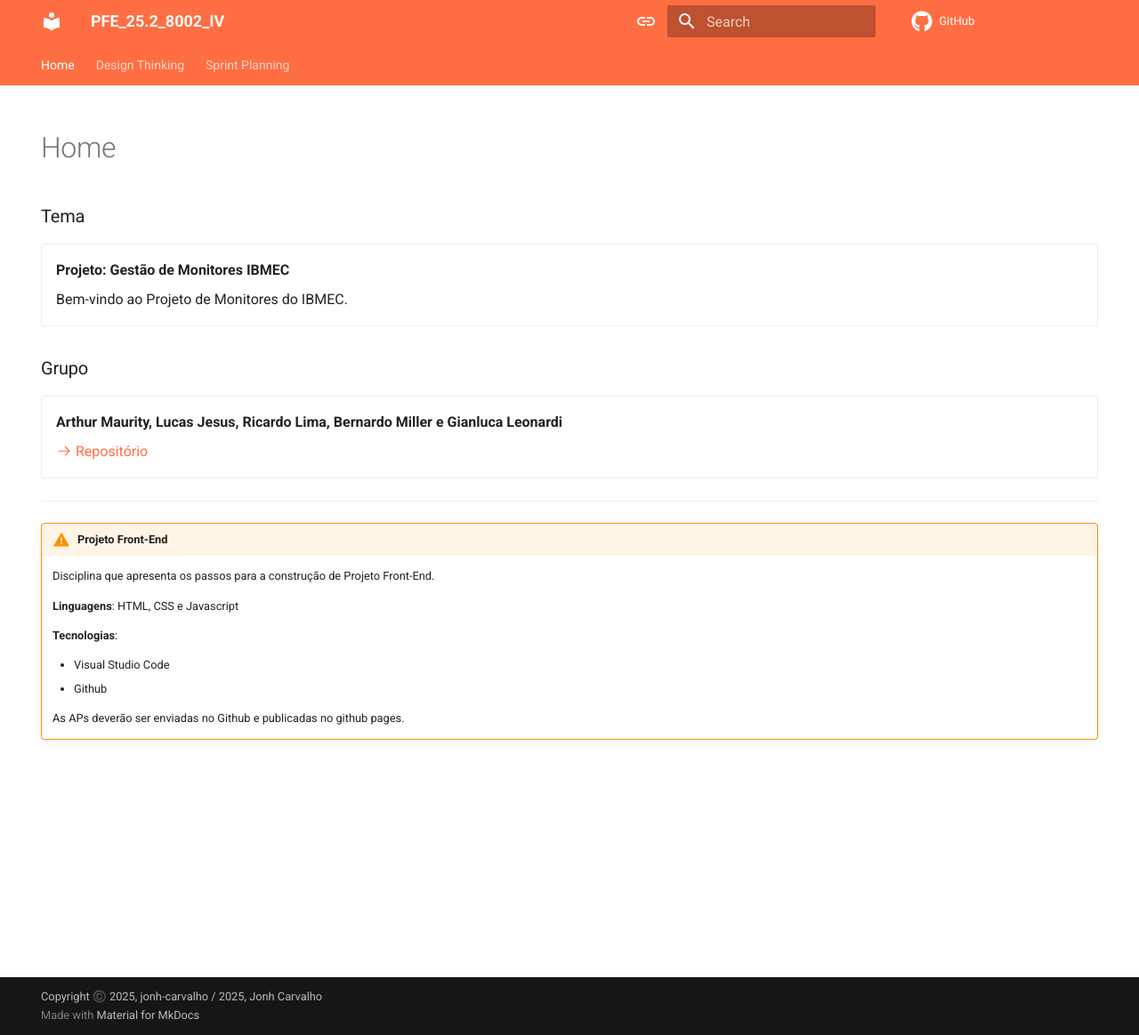
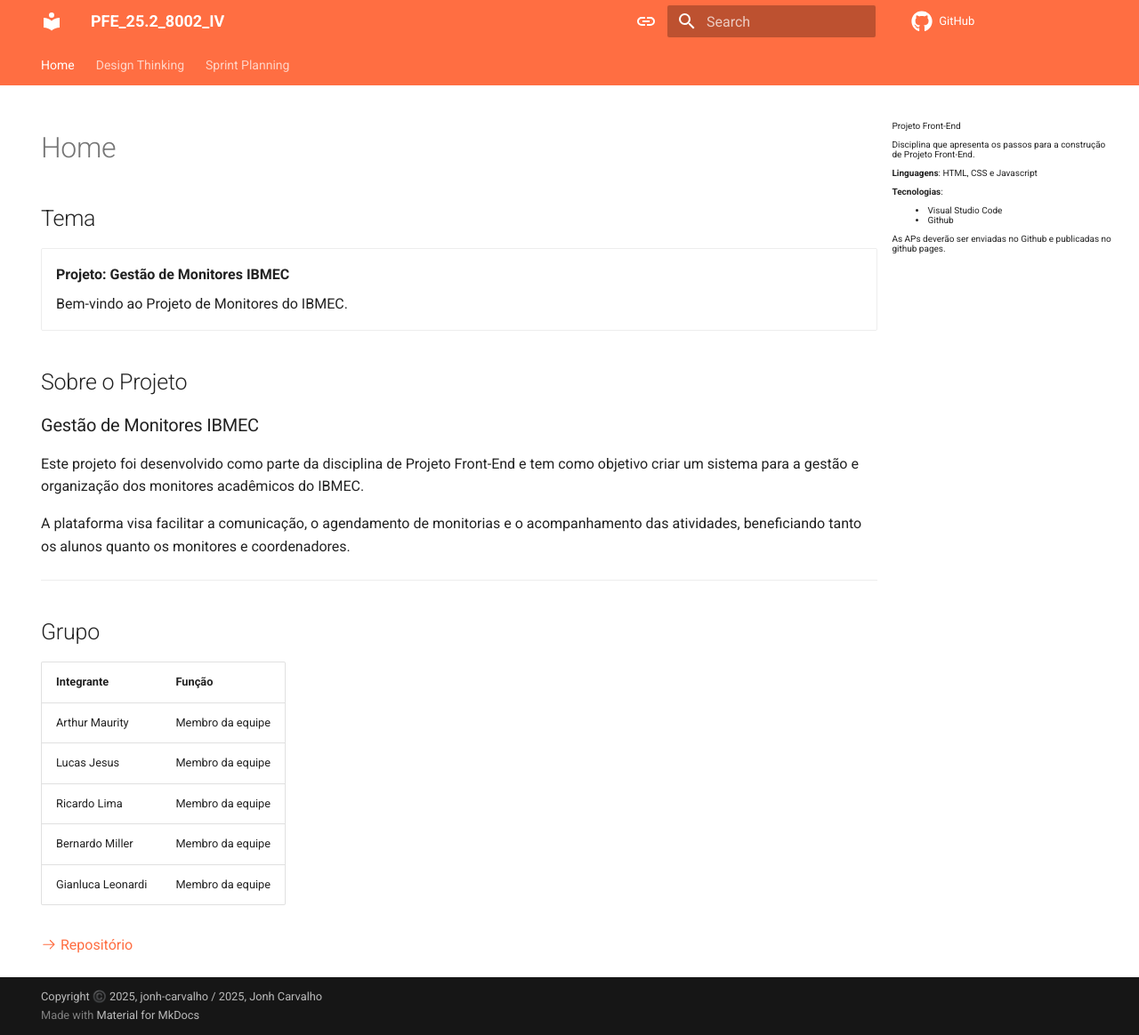
Before and after one commit to Projetos-de-Extensao/PFE_25.2_8002_IV, an MkDocs documentation site: the page built from docs/index.md, in a window 1280 px wide and 1164 px high. Shown: the whole window at 89% size. Built offline with MkDocs 1.6.1 and Material for MkDocs 9.7.7, drawn with Linux system fonts in a browser that asks for light colours; comment, search, counter and statistics services are not loaded.

Commit message:
adicionei sobre e fiz alterações no desing do index

```diff
--- a/docs/index.md
+++ b/docs/index.md
@@ -4,7 +4,7 @@
   - toc
 ---
 
-### Tema
+## Tema
 
 <div class="grid cards" markdown>
 
@@ -14,13 +14,26 @@
 
 </div>
 
-### Grupo
+## Sobre o Projeto
 
-<div class="grid cards" markdown>
+### Gestão de Monitores IBMEC
 
--   **Arthur Maurity, Lucas Jesus, Ricardo Lima, Bernardo Miller e Gianluca Leonardi**
+Este projeto foi desenvolvido como parte da disciplina de Projeto Front-End e tem como objetivo criar um sistema para a gestão e organização dos monitores acadêmicos do IBMEC.
 
-    [:octicons-arrow-right-24: Repositório](https://github.com/Projetos-de-Extensao/PFE_25.2_8002_IV)
+A plataforma visa facilitar a comunicação, o agendamento de monitorias e o acompanhamento das atividades, beneficiando tanto os alunos quanto os monitores e coordenadores.
+
+---
+## Grupo
+
+| Integrante        | Função           |
+| ----------------- | ---------------- |
+| Arthur Maurity    | Membro da equipe |
+| Lucas Jesus       | Membro da equipe |
+| Ricardo Lima      | Membro da equipe |
+| Bernardo Miller   | Membro da equipe |
+| Gianluca Leonardi | Membro da equipe |
+
+[:octicons-arrow-right-24: Repositório](https://github.com/Projetos-de-Extensao/PFE_25.2_8002_IV)
 
 </div>
 
```
